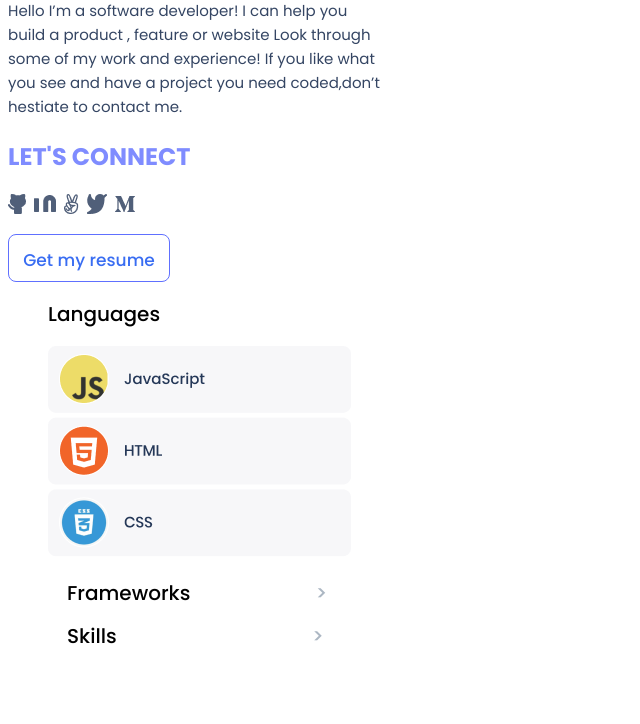
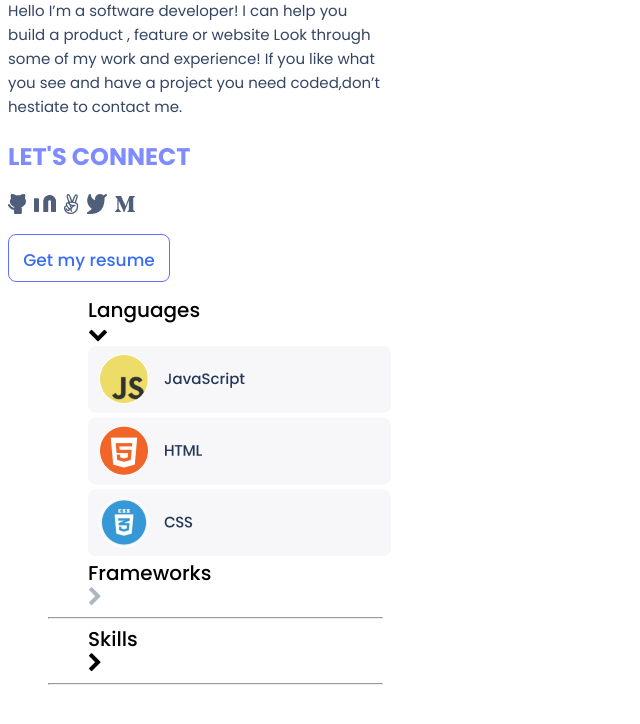
Before and after one commit to brendalutiku/Portfolio, a website: page index.html in a window 1280 px wide. Shown: the part 3150-3874 px from the top of the page, without its empty margins (0-640 px from the left). Drawn offline with Linux system fonts and the light colour scheme.

Commit message:
Modified html file

```diff
--- a/index.html
+++ b/index.html
@@ -6,6 +6,7 @@
     <meta name="viewport" content="width=device-width, initial-scale=1.0">
     <title>Document</title>
     <link rel="stylesheet" href="style.css">
+    <link rel="stylesheet" href="https://cdnjs.cloudflare.com/ajax/libs/font-awesome/4.7.0/css/font-awesome.min.css">
 </head>
 <body class="Header">
    <header>
@@ -129,10 +130,10 @@
                 </ul>
                 <button type="submit" class="start">Get my resume</button>
         </div>
-        <ul class="language">
-            <li>
-                <p class="languages">Languages</p>
-            </li>
+        <ul>
+        <ul class="frameworks">
+            <li class="language">Languages</li>
+            <li><i class="fa fa-chevron-down"></i></li>
 
         </ul>
    <ul>
@@ -148,19 +149,22 @@
          </ul>
 
         <ul class="frameworks">
-            <li class="containe">
-               Frameworks
-              <span class="arrow">&#62;</span>
-              </li>
+            <li class="language"> Frameworks</li>
 
-                <li class="contain">
-            Skills
-              <span class="arrow">&#62;</span>
-              </li>
+             <li class="arrow"><i class="fa fa-chevron-right"></i></li>
+
+
+             </ul>
+             <hr class="line">
+             <ul class="frameworks">
+              <li class="language">Skills</li>
+              <li><i class="fa fa-chevron-right"></i> </li>
+             </ul>
+                <hr class="line">
 
         </ul>
 
-
+    </ul>
 
     </section>
 
```
